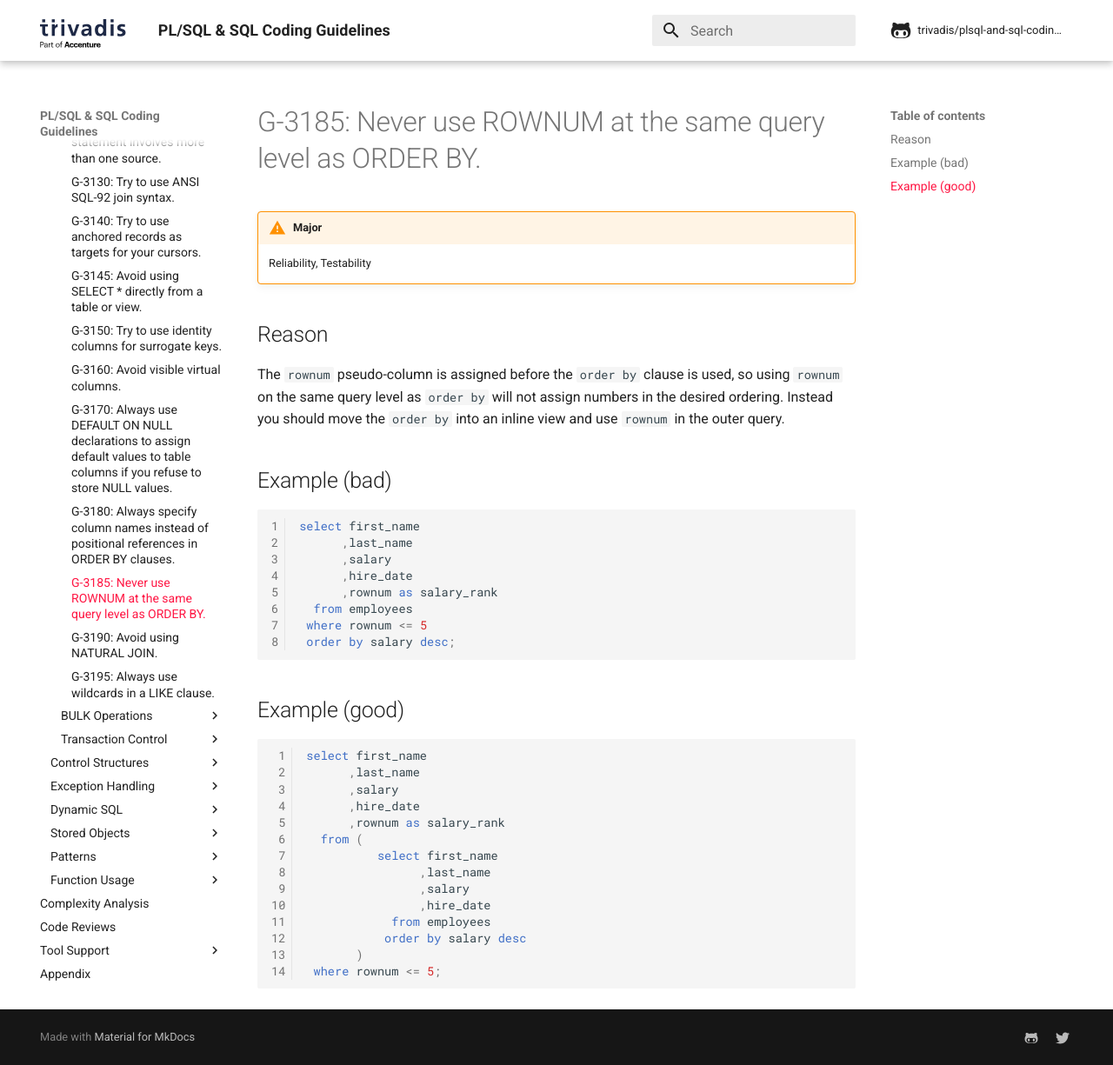
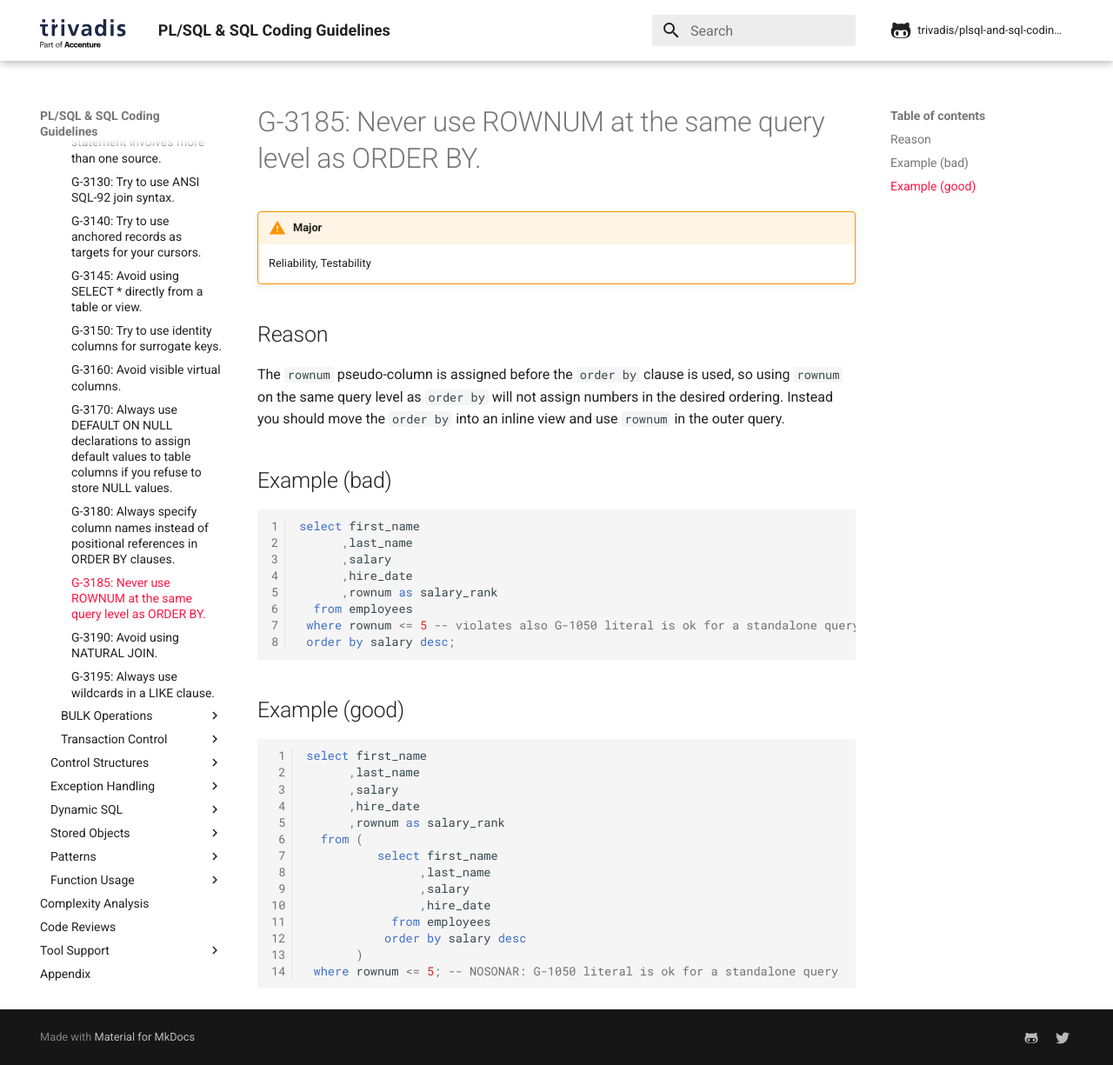
Before and after one commit to Trivadis/plsql-and-sql-coding-guidelines, an MkDocs documentation site: the page built from docs/4-language-usage/3-dml-and-sql/1-general/g-3185.md, in a window 1280 px wide and 1225 px high. Shown: the whole window at 87% size. Built offline with MkDocs 1.6.1 and Material for MkDocs 9.7.7, drawn with Linux system fonts in a browser that asks for light colours; comment, search, counter and statistics services are not loaded; the version menu is left out.

Commit message:
Explain violation of G-1050

````diff
--- a/docs/4-language-usage/3-dml-and-sql/1-general/g-3185.md
+++ b/docs/4-language-usage/3-dml-and-sql/1-general/g-3185.md
@@ -16,7 +16,7 @@ select first_name
       ,hire_date
       ,rownum as salary_rank
   from employees
- where rownum <= 5
+ where rownum <= 5 -- violates also G-1050 literal is ok for a standalone query
  order by salary desc;
 ```
 
@@ -36,5 +36,5 @@ select first_name
             from employees
            order by salary desc
        )
- where rownum <= 5;
+ where rownum <= 5; -- NOSONAR: G-1050 literal is ok for a standalone query
 ```
````
